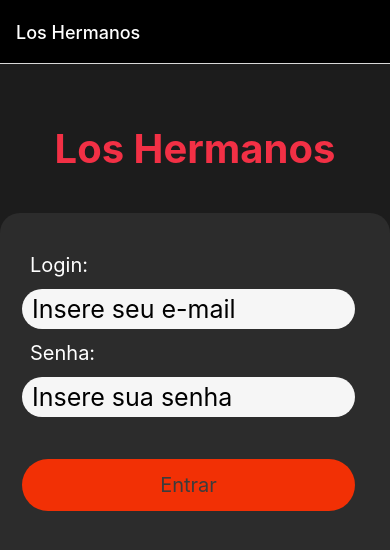
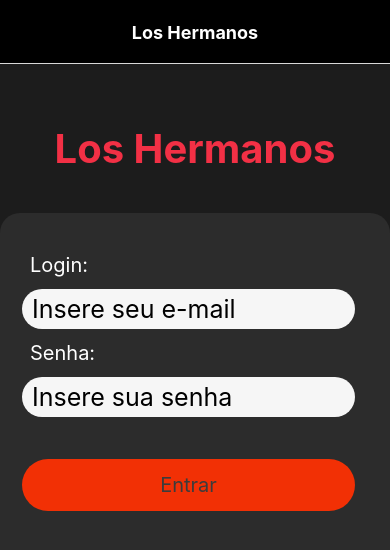
Before and after one commit to SessyoinKirin/Trabalho-de-Conclusao, a React Native app: screen / in a window 390 px wide. Shown: the top 550 px of the page. Built offline with nearby package versions, Linux system fonts and the light colour scheme.

Commit message:
centralizando o titulo de cabeçalho, e destacando-os

```diff
--- a/App.js
+++ b/App.js
@@ -2,7 +2,7 @@
  * @Author: SessyoinChen
  * @Date: 2023-03-01 09:34:09
  * @LastEditors: SessyoinChen
- * @LastEditTime: 2023-04-09 13:42:33
+ * @LastEditTime: 2023-04-09 22:20:41
  * @FilePath: \6Semestre\TCCFinal\Trabalho-de-Conclusao\App.js
  * @Description:
  *
@@ -29,7 +29,10 @@ function App({navigation}) {
     //   <Login />
     // </View>
     <NavigationContainer>
-      <Stack.Navigator>
+      <Stack.Navigator  screenOptions={{
+        headerTitleAlign: 'center',
+        headerTitleStyle: { fontWeight: 'bold' }
+      }}>
         <Stack.Screen name="Los Hermanos" component={Login} options={{
           headerStyle: {
             backgroundColor: 'black',
```
